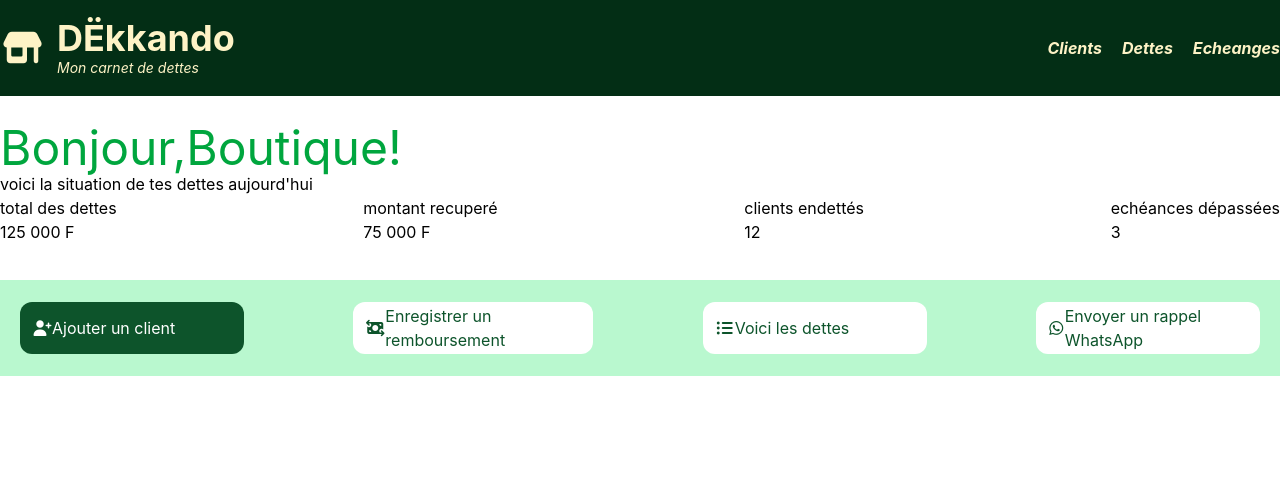
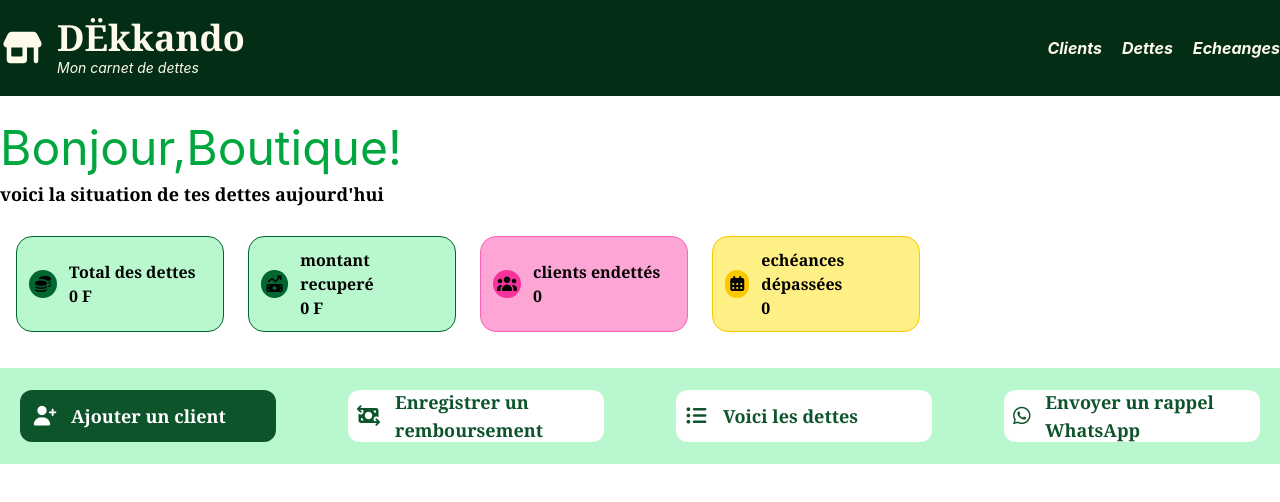
Before and after one commit to safietoumanga68-coder/projetfin, a website: page index.html in a window 1280 px wide. Drawn offline with Linux system fonts and the light colour scheme.

Commit message:
modification

```diff
--- a/index.html
+++ b/index.html
@@ -9,11 +9,11 @@
 </head>
 <body>
     <!-- entête -->
-    <header class="bg-green-950  text-amber-100 flex justify-between h-24  items-center ">
+    <header class="bg-green-950  text-amber-50 flex justify-between h-24  items-center ">
         <div class="flex items-center gap-3">
             <i class="fa-solid fa-shop text-4xl" ></i>
             <div>
-                <h1 class="text-4xl font-bold">DËkkando</h1>
+                <h1 class="text-4xl font-bold font-serif">DËkkando</h1>
                 <h2 class="text-sm italic">Mon carnet de dettes</h2>
             </div>
         </div>
@@ -25,42 +25,62 @@
             </ul>
         </div>
     </header>
-    <h3 class="mt-7 text-5xl text-green-600">Bonjour,Boutique!</h3>
-    <p>voici la situation de tes dettes aujourd'hui</p>
-    <div class="flex justify-between">
-        <div>
-            <h2>total des dettes</h2>
-            <h2>125 000 F</h2>
+    <h3 class="mt-7 text-5xl text-green-600 ">Bonjour,Boutique!</h3>
+    <p class="font-serif mt-2 font-bold text-lg ">voici la situation de tes dettes aujourd'hui</p>
+    <div class="flex gap-6 mt-7 px-4">
+        <div class=" flex border border-green-800 rounded-2xl bg-green-200 h-24 items-center w-52 gap-3 px-3">
+            <div class="flex items-center h-7 w-7  bg-green-800 justify-center rounded-full">
+                <i class="fa-solid fa-coins"></i>
+            </div>
+            <div class="font-serif font-bold">
+                <h2 class="">Total des dettes</h2>
+                <h2>0 F</h2>
+            </div>
         </div>
-        <div>
-            <h2>montant recuperé</h2>
-            <h2>75 000 F</h2>
+        <div class=" flex border border-green-800 rounded-2xl bg-green-200 h-24 items-center w-52 gap-3 px-3">
+            <div class="flex items-center h-7 w-7  bg-green-800 justify-center rounded-full">
+                <i class="fa-solid fa-money-bill-trend-up"></i>
+            </div>
+            <div class="font-serif font-bold" >
+                <h2>montant recuperé</h2>
+                <h2>0 F</h2>
+            </div>
         </div>
-        <div>
-            <h2>clients  endettés</h2>
-            <h2>12</h2>
+        <div class=" flex border border-pink-400 rounded-2xl bg-pink-300 h-24 items-center w-52 gap-3 px-3">
+            <div  class="flex items-center h-7 w-7  bg-pink-500 justify-center rounded-full">
+                <i class="fa-solid fa-users "></i>
+            </div>
+            <div class="font-serif font-bold">
+                <h2>clients  endettés</h2>
+                <h2>0</h2>
+            </div>
         </div>
-        <div>
-            <h2>echéances dépassées</h2>
-            <h2>3</h2>
+        <div class=" flex border border-yellow-400 rounded-2xl bg-yellow-200 h-24 items-center w-52 gap-3 px-3">
+            <div  class="flex items-center h-7 w-7  bg-yellow-400 justify-center rounded-full">
+                <i class="fa-solid fa-calendar-days"></i>
+            </div>
+            <div class="font-serif font-bold">
+                <h2>echéances dépassées</h2>
+                <h2>0</h2>
+            </div>
         </div>
 
     </div>
     <div class="flex justify-between  bg-green-200 h-24 items-center px-5 mt-9">
-        <div class="flex items-center bg-green-900 rounded-xl h-13 w-56 text-white px-3">
-        <i class="fa-solid fa-user-plus"></i>
+        <div class="flex items-center bg-green-900 rounded-xl h-13 w-64 text-white px-3 gap-3.5 text-lg font-serif font-bold">
+        <i class="fa-solid fa-user-plus text-xl"></i>
         <h2>Ajouter un client</h2>
         </div>
-        <div class="flex items-center bg-white rounded-xl h-13 w-60 text-green-900 px-3">
-        <i class="fa-solid fa-money-bill-transfer"></i>
+        <div class="flex items-center bg-white rounded-xl h-13 w-64 text-green-900 px-2 gap-3.5 text-lg font-serif font-bold">
+        <i class="fa-solid fa-money-bill-transfer text-xl"></i>
         <h2>Enregistrer un remboursement</h2>
         </div>
-        <div class="flex items-center bg-white rounded-xl h-13 w-56 text-green-900 px-3">
-        <i class="fa-solid fa-list-ul"></i>
+        <div class="flex items-center bg-white rounded-xl h-13 w-64 text-green-900 px-2 gap-3.5 text-lg font-serif font-bold">
+        <i class="fa-solid fa-list-ul text-xl"></i>
         <h2>Voici les dettes</h2>
         </div>
-        <div class="flex items-center  bg-white rounded-xl h-13 w-56 text-green-900 px-3">
-       <i class="fa-brands fa-whatsapp" ></i>
+        <div class="flex items-center  bg-white rounded-xl h-13 w-64 text-green-900 px-2 gap-3.5 text-lg font-serif font-bold">
+       <i class="fa-brands fa-whatsapp text-xl" ></i>
         <h2>Envoyer un rappel WhatsApp</h2>
         </div>
     </div>
```
Also changed, not shown: src/output.css.
